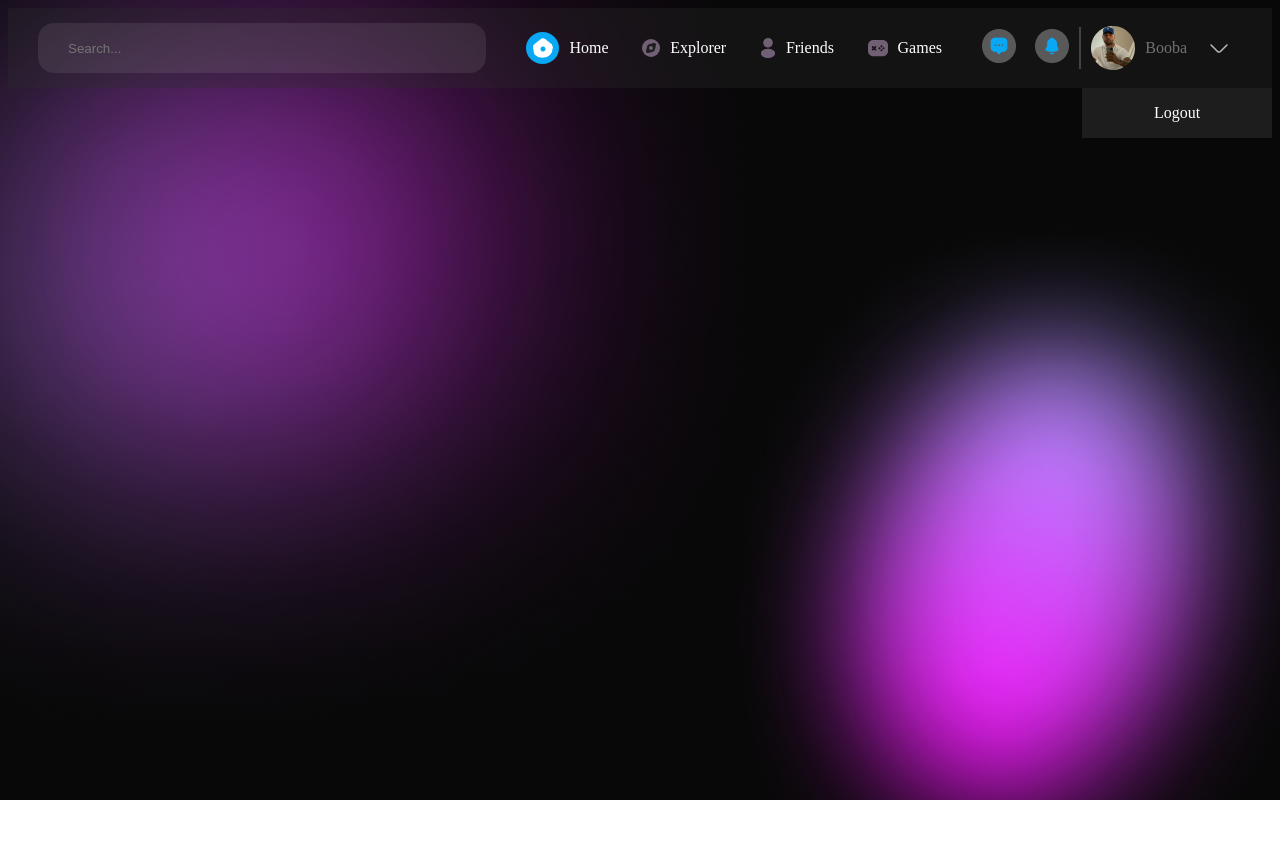
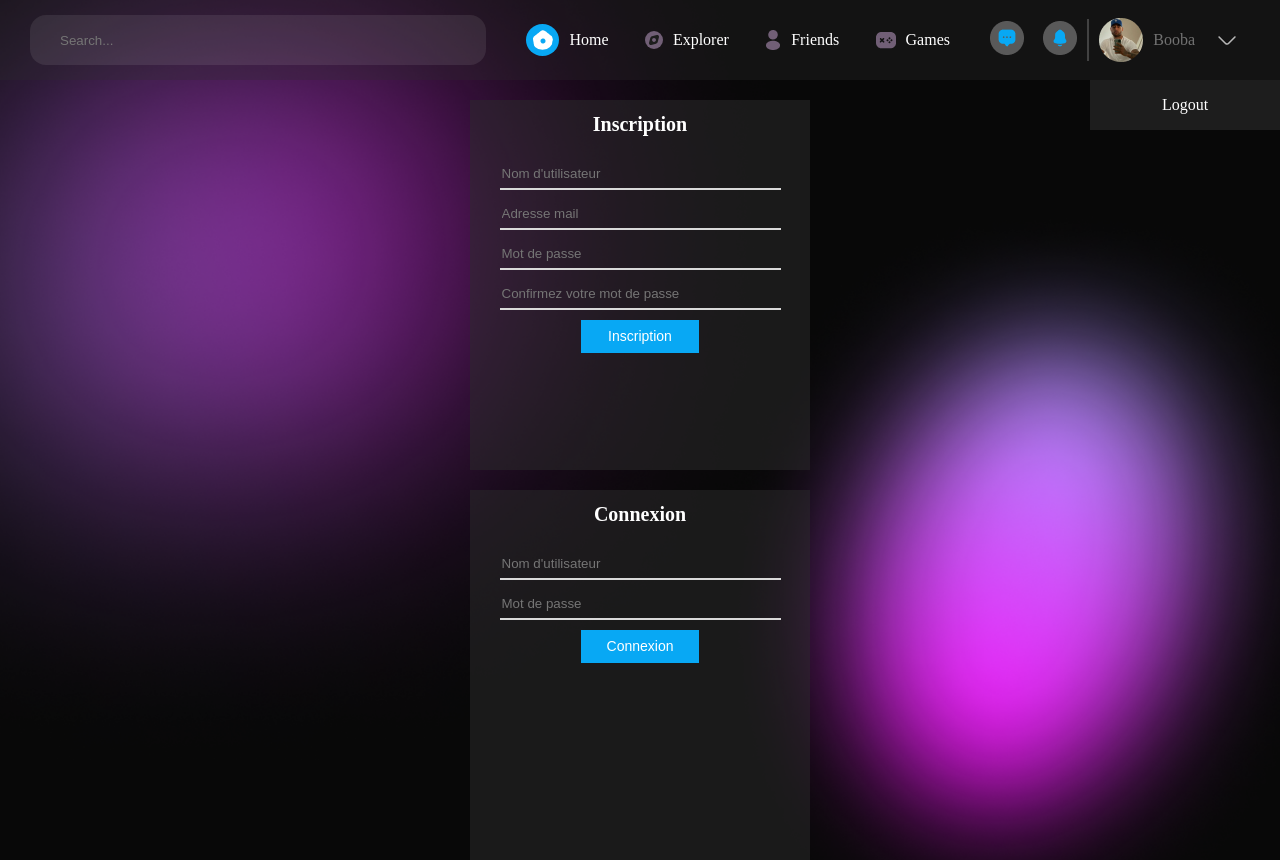
Before and after one commit to DwainAB/Projet-php, a React (Create React App) app: page /log in a window 1280 px wide. Before the commit the page ends 800 px from the top, so only its background shows below. Built offline with nearby package versions, Linux system fonts and the light colour scheme.

Commit message:
Ajout de la page de log

```diff
--- a/package.json
+++ b/package.json
@@ -8,6 +8,7 @@
     "@testing-library/user-event": "^13.5.0",
     "react": "^18.2.0",
     "react-dom": "^18.2.0",
+    "react-hook-form": "^7.43.9",
     "react-router-dom": "^6.11.2",
     "react-scripts": "5.0.1",
     "web-vitals": "^2.1.4"
--- a/src/App.css
+++ b/src/App.css
@@ -2,4 +2,5 @@ body{
   background-image: url('../src/Assets/background.png');
   background-repeat: no-repeat;
   background-size: cover;
+  margin: 0;
 }
--- a/src/App.js
+++ b/src/App.js
@@ -3,6 +3,7 @@ import React from "react"
 import Home from "./Pages/Home"
 import Navbar from "./Components/Navbar/Navbar"
 import "./App.css"
+import LogPage from "./Pages/Log-page"
 
 
 function App(){
@@ -14,6 +15,7 @@ function App(){
         <Navbar/>
         <Routes>
           <Route path="/" element={<Home/>} />
+          <Route path="/log" element={<LogPage/>}/>
         </Routes>
     </div>
     </BrowserRouter>
--- /dev/null
+++ b/src/Components/Log/Log.css
@@ -0,0 +1,40 @@
+.container-form-login, .container-form-signup{
+    width: 340px;
+    height: 370px;
+    background-color:rgba(44, 44, 44, 0.5);
+    display: flex;
+    flex-direction: column;
+    text-align: center;
+    margin: 0 auto;
+    margin-top: 20px;
+}
+
+.container-form-login>h1, .container-form-signup>h1{
+    color:#ffffff ;
+    font-size: 20px;
+}
+
+.form-signup, .form-login{
+    display: flex;
+    flex-direction: column;
+    margin: 0 auto;
+}
+
+.form-signup input, .form-login input{
+   margin-top: 10px;
+   width: 277px;
+   height: 26px;
+   border: 0;
+   background-color: transparent;
+   border-bottom: 2px solid #d9d9d9;
+}
+
+.btn-form{
+    width: 118px!important;
+    height: 33px!important;
+    background-color: #08a8f4!important;
+    font-size: 14px!important;
+    border: 0!important;
+    color: #ffffff;
+    margin: 0 auto;
+}
--- /dev/null
+++ b/src/Components/Log/Log.jsx
@@ -0,0 +1,29 @@
+import React from "react";
+import "./Log.css"
+
+function Log(){
+    return(
+        <div className="container-log">
+            <div className="container-form-signup">
+                <h1>Inscription</h1>
+                <form className="form-signup" action="POST">
+                    <input type="text"  placeholder="Nom d'utilisateur"/>
+                    <input type="email" placeholder="Adresse mail" />
+                    <input type="password" placeholder="Mot de passe" />
+                    <input type="password" placeholder="Confirmez votre mot de passe" />
+                    <input className="btn-form" type="submit" value="Inscription"/>
+                </form>
+            </div>
+            <div className="container-form-login">
+                <h1>Connexion</h1>
+                <form className="form-login" action="GET">
+                    <input type="text"  placeholder="Nom d'utilisateur"/>
+                    <input type="password" placeholder="Mot de passe" />
+                    <input className="btn-form" type="submit" value="Connexion"/>
+                </form>
+            </div>
+        </div>
+    )
+}
+
+export default Log
--- /dev/null
+++ b/src/Pages/Home.css
@@ -0,0 +1,3 @@
+.position-home{
+    display: flex;
+}
--- a/src/Pages/Home.jsx
+++ b/src/Pages/Home.jsx
@@ -1,9 +1,12 @@
 import React from "react";
 import MenuLeft from "../Components/Menu-left/Menu-left";
+import "./Home.css"
 
 function Home(){
     return(
-        <MenuLeft/>
+        <div className="position-home">
+            <MenuLeft/>
+        </div>
     )
 }
 
--- /dev/null
+++ b/src/Pages/Log-page.jsx
@@ -0,0 +1,10 @@
+import React from "react";
+import Log from "../Components/Log/Log.jsx"
+
+function LogPage(){
+    return(
+        <Log/>
+    )
+}
+
+export default LogPage
```
Also changed, not shown: 1 other file (tests, documents, lock files or other folders).
